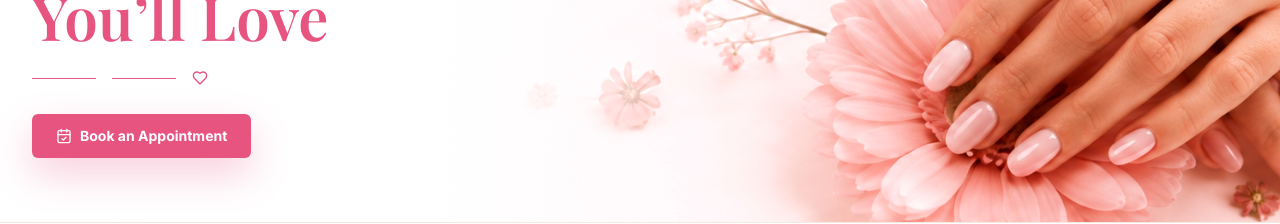
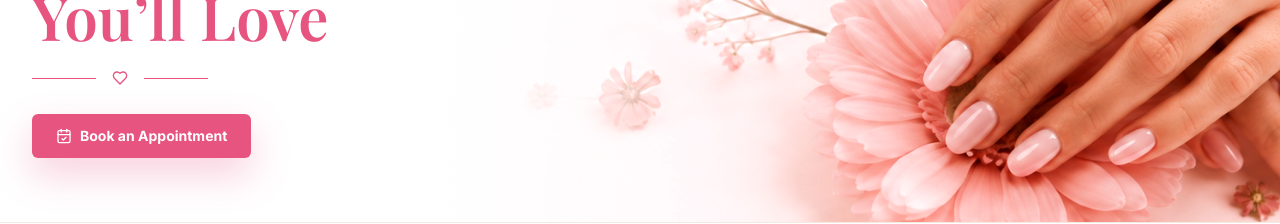
Before and after one commit to drewstake/fabulous-10-nails, a React (Create React App) app: page /gallery in a window 1280 px wide. Shown: the part 234-458 px from the top of the page. Built offline with nearby package versions, Linux system fonts and the light colour scheme; a web font is replaced by a local one.

Commit message:
Fix gallery and services dividers

```diff
--- a/src/components/GallerySection.jsx
+++ b/src/components/GallerySection.jsx
@@ -90,8 +90,8 @@ export default function GallerySection() {
             </h1>
             <div className="mt-6 flex items-center gap-4 text-brand-berry">
               <span className="h-px w-16 bg-brand-berry" />
+              <Heart className="h-4 w-4" />
               <span className="h-px w-16 bg-brand-berry" />
-              <Heart className="h-4 w-4" />
             </div>
             <a
               className="btn-primary mt-7 normal-case tracking-normal"
--- a/src/components/ServicesSection.jsx
+++ b/src/components/ServicesSection.jsx
@@ -111,6 +111,7 @@ export default function ServicesSection() {
             <div className="my-5 flex items-center gap-4 text-brand-berry">
               <span className="h-px w-16 bg-brand-berry" />
               <Heart className="h-5 w-5" />
+              <span className="h-px w-16 bg-brand-berry" />
             </div>
             <div className="mt-6 flex flex-wrap gap-3">
               <a
```
